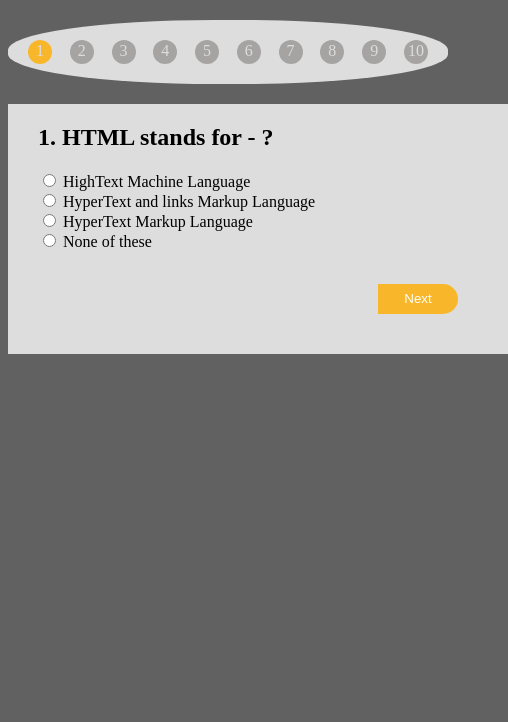
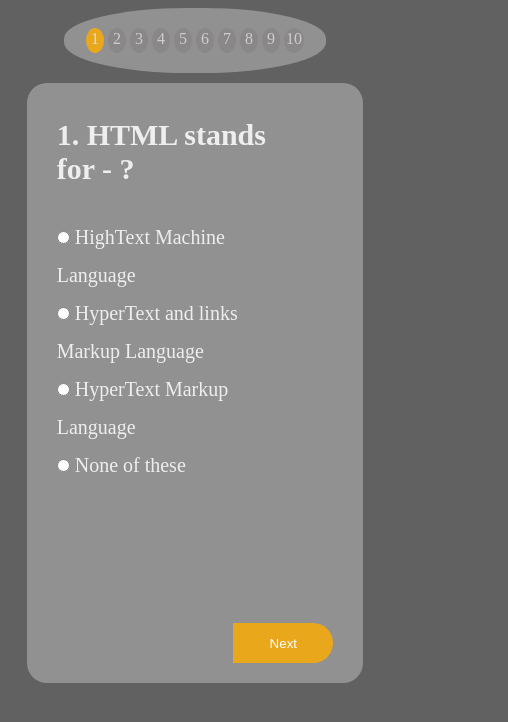
Before and after one commit to Abdulirhman-Ashraf/quiz, a plain HTML site: page index.html in a window 390 px wide. Shown: the whole page, 508 px wide, since content can reach past the window. Drawn offline with Linux system fonts and the light colour scheme.

Commit message:
Add files via upload

```diff
--- a/master.css
+++ b/master.css
@@ -1,23 +1,30 @@
+*{
+    box-sizing: border-box;
+}
 body {
     background-color: rgba(0, 0, 0, 0.618);
+    color: #eee;
+
 }
 
 ul {
     padding: 0;
     margin: 0;
-    background-color: #ddd;
+    background-color: #dddddd62;
     margin: 20px auto;
     padding: 20px;
-    width: 400px;
+    width: 700px;
     list-style: none;
     display: flex;
     justify-content: space-between;
     border-radius: 47%;
+    transform: scale(1.2);
+
 }
 
 ul li {
-    width: 20px;
-    height: 20px;
+    width: 30px;
+    height: 25px;
     border-radius: 50%;
     border: 2px solid transparent;
     opacity: .8;
@@ -32,20 +39,15 @@ ul li {
 .container {
     display: flex;
     justify-content: space-between;
-    background-color: #ddd;
-    width: 500px;
+    background-color: #dddddd62;
+    width: 600px;
     height: 250px;
-    margin: 20px auto;
-
+    margin: 40px auto;
+    position: relative;
+    transform: scale(1.5);
+    border-radius: 20px;
 }
 
-.side {
-    color: #eee;
-    width: 210px;
-    margin-left: 15px;
-    padding: 10px;
-    background-color: rgba(255, 174, 0, 0.804);
-}
 
 .output {
     display: none;
@@ -54,23 +56,24 @@ ul li {
     width: 500px;
     height: 200px;
     background-color: rgba(255, 174, 0, 0.804);
-    margin: auto;
+    margin: 50px auto;
     color: #ddd;
     border-radius: 40px;
+
 }
 
 ul li.active {
     opacity: 1;
     background-color: rgba(255, 174, 0, 0.804);
+
 }
 
 
 .quiz {
-    position: relative;
     display: none;
     width: 450px;
-    height: 240px;
     padding-left: 30px;
+    padding-top: 10px
 }
 
 .active {
@@ -80,9 +83,9 @@ ul li.active {
 button {
     position: absolute;
     right: 30px;
-    bottom: 50px;
-    width: 80px;
-    height: 30px;
+    bottom: 20px;
+    width: 100px;
+    height: 40px;
     margin-top: 40px;
     float: right;
     background-color: rgba(255, 174, 0, 0.804);
@@ -108,6 +111,7 @@ label:hover {
 .wrong3:checked~.wrongl3 {
     color: red;
 }
+
 .wrong1:checked~.label,
 .wrong2:checked~.label,
 .wrong3:checked~.label {
@@ -119,3 +123,74 @@ label:hover {
     cursor: not-allowed;
 
 }
+
+@media(max-width:530px) {
+    .quiz {
+        width: 80%;
+        height: 300px;
+        padding-top: 10px;
+        transform: none;
+        font-size: 20px;
+    }
+
+    .container {
+        width: 90%;
+        height: 600px;
+        transform: none;
+margin: 10px auto;
+
+    }
+
+    ul {
+        width: 70%;
+        height: 40%;
+        transform: none;
+        margin: 0 auto;
+
+    }
+
+    input {
+        margin: 20px 0;
+    }
+
+    .output {
+        width: 80%;
+        padding: 10px;
+    }
+
+    ul li {
+        width: 30px;
+        height: 25px;
+        margin:0 2px;
+    }
+}
+
+@media(min-width:530px) {
+    .quiz {
+        width: 97%;
+        height: 300px;
+        padding-top: 10px;
+        font-size: 25px;
+
+    }
+
+    .container {
+        width: 80%;
+        height: 500px;
+        transform: none;
+
+    }
+
+    input {
+        margin: 20px;
+    }
+
+    .output {
+        width: 80%;
+        padding: 10px;
+    }
+    ul{
+        width: 60%;
+    }
+
+}
```
